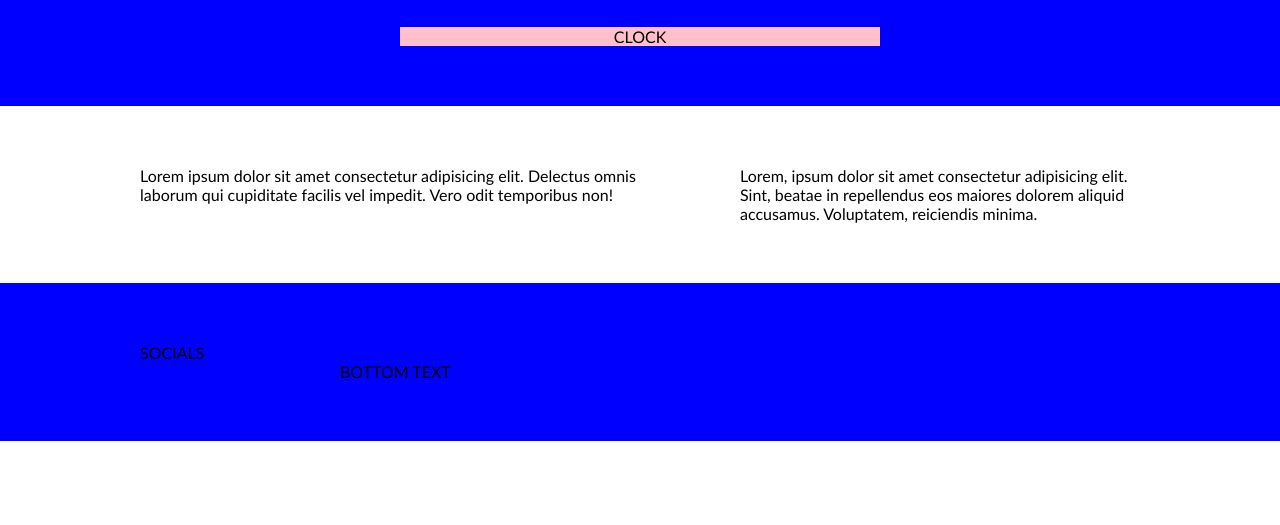
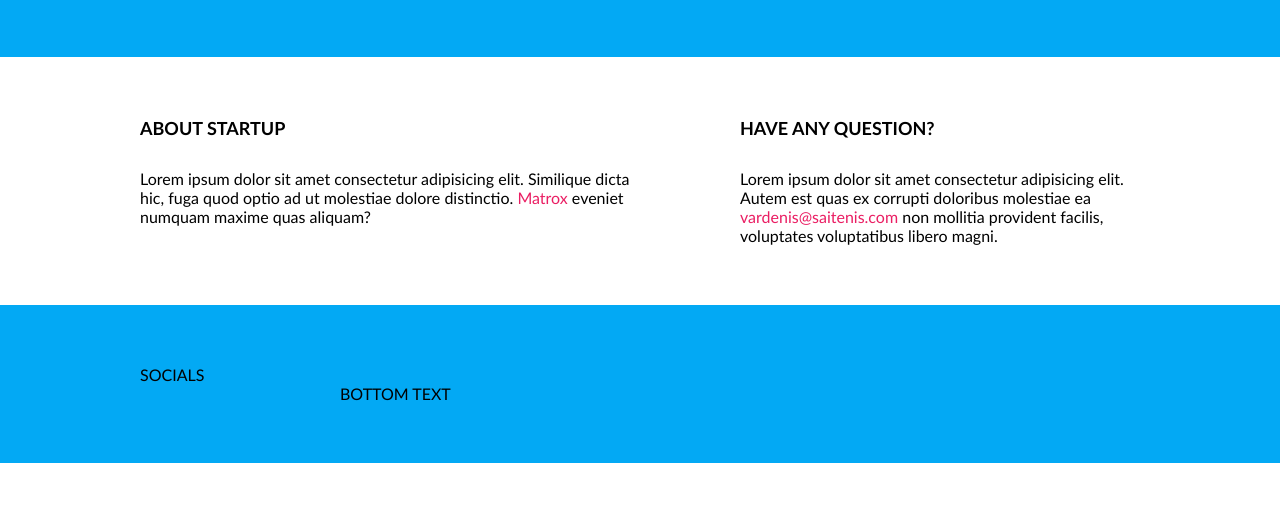
Before and after one commit to Zukauskas/04-coming-soon, a website: page index.html in a window 1280 px wide. Shown: the part 275-800 px from the top of the page. Drawn offline with Linux system fonts and the light colour scheme.

Commit message:
Update main content #8

```diff
--- a/css/base/base.css
+++ b/css/base/base.css
@@ -1,3 +1,8 @@
+:root {
+    --main-color:#03a9f4;
+    --secondary-color: #ea1e63;
+}
+
 body,
 body * {
     margin:0;
@@ -7,9 +12,9 @@ body * {
 }
 
 body {
-    font-family: 'Gill Sans', 'Gill Sans MT', Calibri, 'Trebuchet MS', sans-serif;
+    font-family:'Trebuchet MS', 'Lucida Sans Unicode', 'Lucida Grande', 'Lucida Sans', Arial, sans-serif
 }
 
 .bg-blue {
-    background-color: blue;
+    background-color: var(--main-color);
 }
--- a/css/base/layout.css
+++ b/css/base/layout.css
@@ -18,7 +18,10 @@
     margin-left: calc(50% - 300px);
 }
 
-.container > .row > .left {
+.container > .row > .column {
+    display: flex;
+    flex-direction: column;
+    gap: 30px;
     width: 50%;
 }
 
@@ -53,12 +56,8 @@
         margin-left: 0;
     }
 
-    .container > .row > .left {
+    .container > .row > .column {
         width: 100%;
         margin-bottom: 60px;
     }
-
-    .container > .row > .right {
-        width: 100%;
-    }
 }
--- a/css/pages/home.css
+++ b/css/pages/home.css
@@ -6,7 +6,6 @@
     text-align: center;
     gap: 30px;
 }
-
 
 .logo {
     height: 30px;
@@ -21,7 +20,20 @@
     font-size: 21px;
 }
 
-.clock {
-    width: 80%;
-    background-color: pink;
+.section-title {
+    font-size: 18px;
+    text-transform: uppercase;
 }
+
+.section-description {
+    font-size: 16px;
+}
+
+.section-description > a {
+    text-decoration: none;
+    color: var(--secondary-color);
+}
+
+.section-description > a:hover {
+    text-decoration: underline;
+}
--- a/index.html
+++ b/index.html
@@ -27,15 +27,18 @@
             <img class="logo" src="./img/logo.png" alt="logo">
             <h1 class="main-title">Coming soon</h1>
             <p class="main-description">An awesome new company for web resources is coming very soon. Enter your email to request an early invitation!</p>
-            <div class="clock">
-                CLOCK
-            </div>
         </div>
     </section>
     <section class="container">
         <div class="row">
-            <div class="left">Lorem ipsum dolor sit amet consectetur adipisicing elit. Delectus omnis laborum qui cupiditate facilis vel impedit. Vero odit temporibus non!</div>
-            <div class="right">Lorem, ipsum dolor sit amet consectetur adipisicing elit. Sint, beatae in repellendus eos maiores dolorem aliquid accusamus. Voluptatem, reiciendis minima.</div>
+            <div class="column">
+                <h2 class="section-title">About startup</h2>
+                <p class="section-description">Lorem ipsum dolor sit amet consectetur adipisicing elit. Similique dicta hic, fuga quod optio ad ut molestiae dolore distinctio. <a href="#">Matrox</a> eveniet numquam maxime quas aliquam?</p>
+            </div>
+            <div class="column right">
+                <h2 class="section-title">Have any question?</h2>
+                <p class="section-description">Lorem ipsum dolor sit amet consectetur adipisicing elit. Autem est quas ex corrupti doloribus molestiae ea <a href="mailto:vardenis@saitenis.com">vardenis@saitenis.com</a> non mollitia provident facilis, voluptates voluptatibus libero magni.</p>
+            </div>
         </div>
     </section>
     <footer class="container bg-blue">
```
